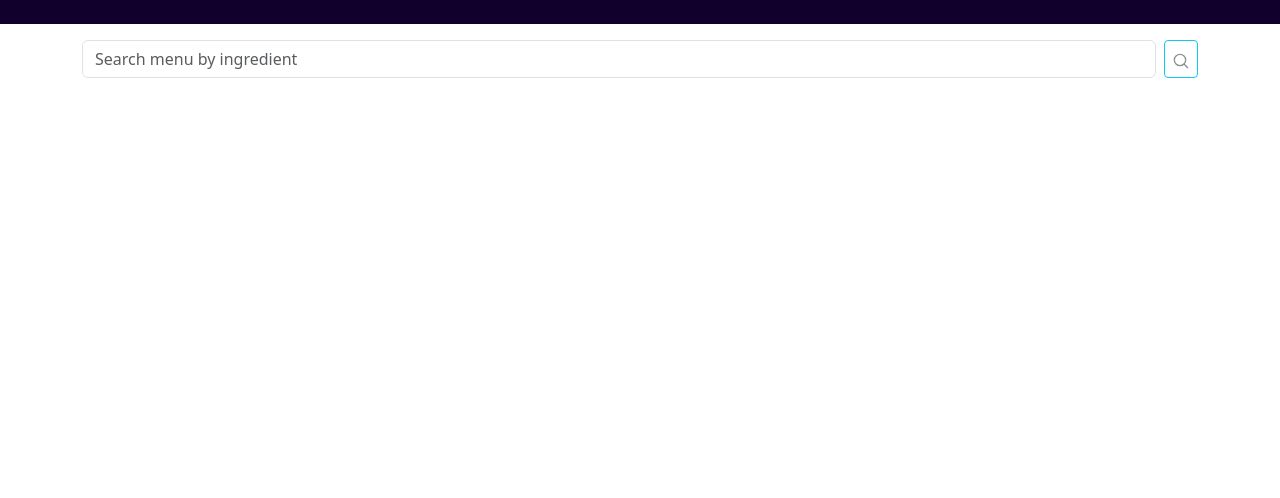
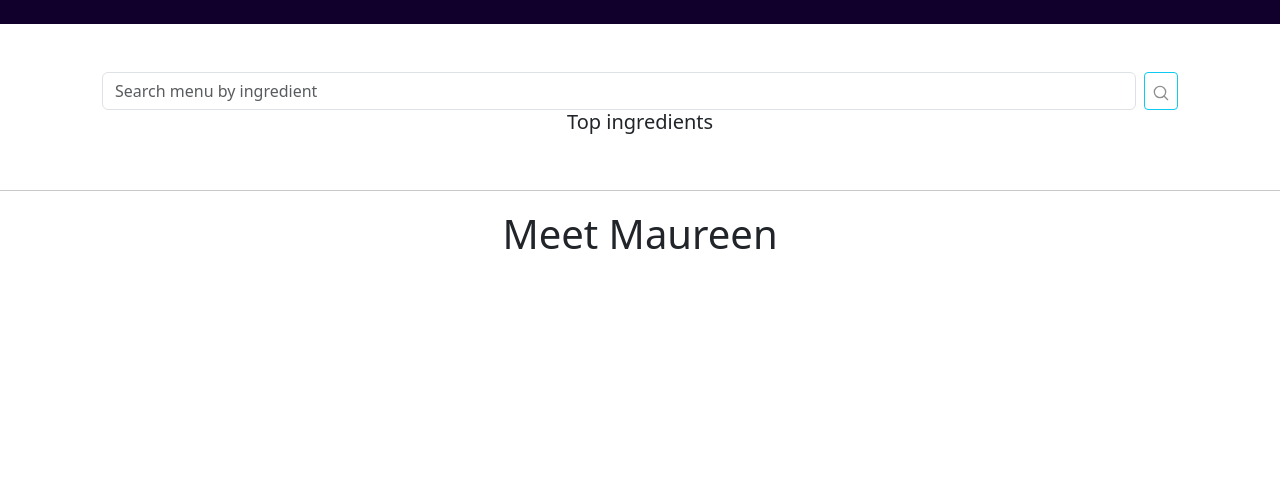
Before and after one commit to benie254/TamtaMureen, a Django app: page / in a window 1280 px wide. Shown: the part 262-760 px from the top of the page. Run offline with Django 4.2, Linux system fonts and the light colour scheme; data that the repository does not hold is empty; some libraries are stand-ins or nearby versions.

Commit message:
update landing page

```diff
--- a/static/css/root.css
+++ b/static/css/root.css
@@ -11,6 +11,14 @@
     margin-top:1.5%;
     margin-bottom:1.5%;
 }
+.landing-container2{
+    padding:2.5%;
+    text-align:center;
+}
 .landing-container2 form{
     margin-top:1.5%;
 }
+.landing-container3{
+    text-align:center;
+    margin-top:1.5%;
+}
--- a/tam/templates/content/landing.html
+++ b/tam/templates/content/landing.html
@@ -19,6 +19,7 @@
     </div>
   </div>
 </div>
+
 <div class="container landing-container2">
   <form class="d-flex" role="search" action="{% url 'search-results' %}">
     <input class="form-control me-2" type="search" placeholder="Search menu by ingredient" name="menu">
@@ -26,5 +27,10 @@
       <svg aria-label="Search" color="#8e8e8e" fill="#8e8e8e" height="16" role="img" viewBox="0 0 24 24" width="16"><path d="M19 10.5A8.5 8.5 0 1110.5 2a8.5 8.5 0 018.5 8.5z" fill="none" stroke="currentColor" stroke-linecap="round" stroke-linejoin="round" stroke-width="2"></path><line fill="none" stroke="currentColor" stroke-linecap="round" stroke-linejoin="round" stroke-width="2" x1="16.511" x2="22" y1="16.511" y2="22"></line></svg>
   </button>
   </form>
+  <h5>Top ingredients</h5>
+</div>
+<hr>
+<div class="container landing-container3">
+  <h1>Meet Maureen</h1>
 </div>
 {%endblock%}
```
